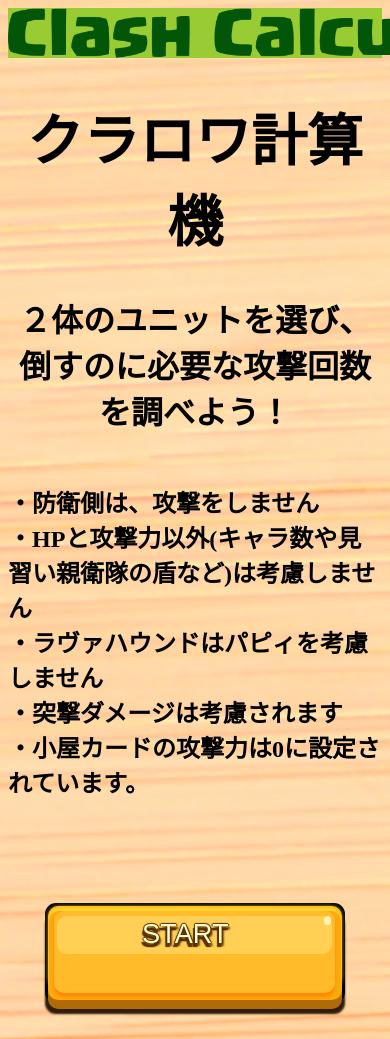
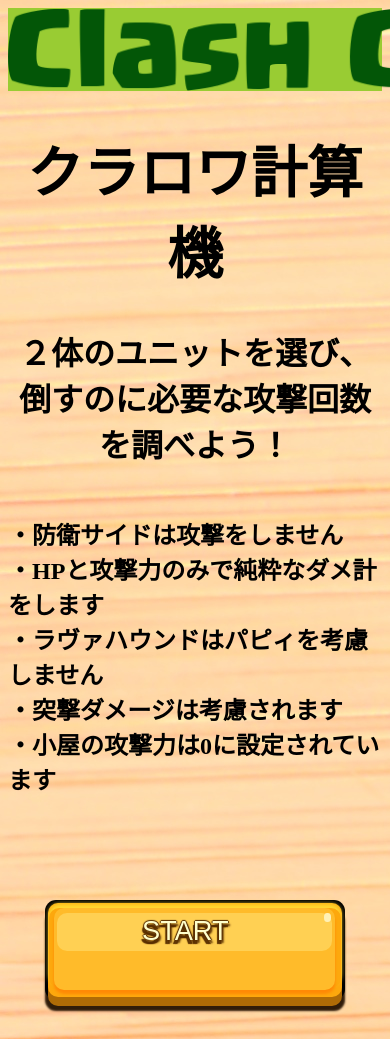
Before and after one commit to trkea/clash_calculator, a Django app: page / in a window 390 px wide; the page is wider, and only the part inside the window is pictured. Shown: the top 1039 px of that part. Run offline with Django 3.2, Linux system fonts and the light colour scheme; some libraries are stand-ins or nearby versions.

Commit message:
responsive

```diff
--- a/calclulator/templates/base.html
+++ b/calclulator/templates/base.html
@@ -4,10 +4,11 @@
     <link rel="stylesheet" href="http://cdn.leafletjs.com/leaflet/v0.7.7/leaflet.css" />
 	<meta http-equiv="Content-type" content="text/html; charset=shift-jis" />
     <link rel="stylesheet" href="{% static 'css/base.css'%}">
+    <meta name="viewport" content="width=device-width,initial-scale=1.0,minimum-scale=1.0">
 </head>
 <body>
-<header style="background-color:#99CC33;text-align: center;">
-<a href="{{ url }}" style="text-decoration: none;text-align: center;"><img src="/static/img/clash_calculator.png" height="50"></a>
+<header>
+<a href="{{ url }}"><img src="/static/img/clash_calculator.png" class="header-img"></a>
 </header>
 {% block content %}
 {% endblock %}
--- a/calclulator/templates/result.html
+++ b/calclulator/templates/result.html
@@ -16,7 +16,7 @@
 <p class="attack_times">{{ times }}回</p>
 <p class="result">の攻撃が必要です。</p>
 {% else %}
-<p class="result"><span class="bold">{{ attacker.japanese_name }}</span>が<span class="bold">{{ defencer.japanese_name }}</span>を倒すことはできません</p>
+<p class="result pc_area"><span class="bold">{{ attacker.japanese_name }}</span>が<span class="bold">{{ defencer.japanese_name }}</span>を倒すことはできません</p>
 {% endif %}
 <a href="{{ url }}/attacker">
 <div class="couche1" id="blue1">
--- a/calclulator/templates/select_attacker.html
+++ b/calclulator/templates/select_attacker.html
@@ -8,7 +8,7 @@
 <div class="card-list">
 {% for character in characters %}
 <a href="{{ url }}/attacked?attacker={{ character.english_name }}">
-    <img class="card" width="75" height="90" src="/static/img/{{ character.english_name }}.png" %}/>
+    <img class="card" src="/static/img/{{ character.english_name }}.png" %}/>
 </a>
 {% endfor %}
 </div>
--- a/calclulator/templates/top.html
+++ b/calclulator/templates/top.html
@@ -8,11 +8,11 @@
 <h2 class="description">２体のユニットを選び、倒すのに必要な攻撃回数を調べよう！</h2>
 <div class="wrapper">
 <p class="top-info">
-・防衛側は、攻撃をしません<br>
-・HPと攻撃力以外(キャラ数や見習い親衛隊の盾など)は考慮しません<br>
+・防衛サイドは攻撃をしません<br>
+・HPと攻撃力のみで純粋なダメ計をします<br>
 ・ラヴァハウンドはパピィを考慮しません<br>
 ・突撃ダメージは考慮されます<br>
-・小屋カードの攻撃力は0に設定されています。</p>
+・小屋の攻撃力は0に設定されています</p>
 <a href="{{ url }}/attacker">
 </div>
 
--- a/static/css/base.css
+++ b/static/css/base.css
@@ -16,7 +16,13 @@ body {
 @media screen and (max-width: 767px) {
 
    .header-img {
-       height: 5%;
+       height: 8%;
    }
 
 }
+
+@media screen and (max-width: 1179px) {
+    .header-img {
+        height: 10%;
+    }
+}
```
Also changed, not shown: static/css/select_character.css (+4 -4 lines).
